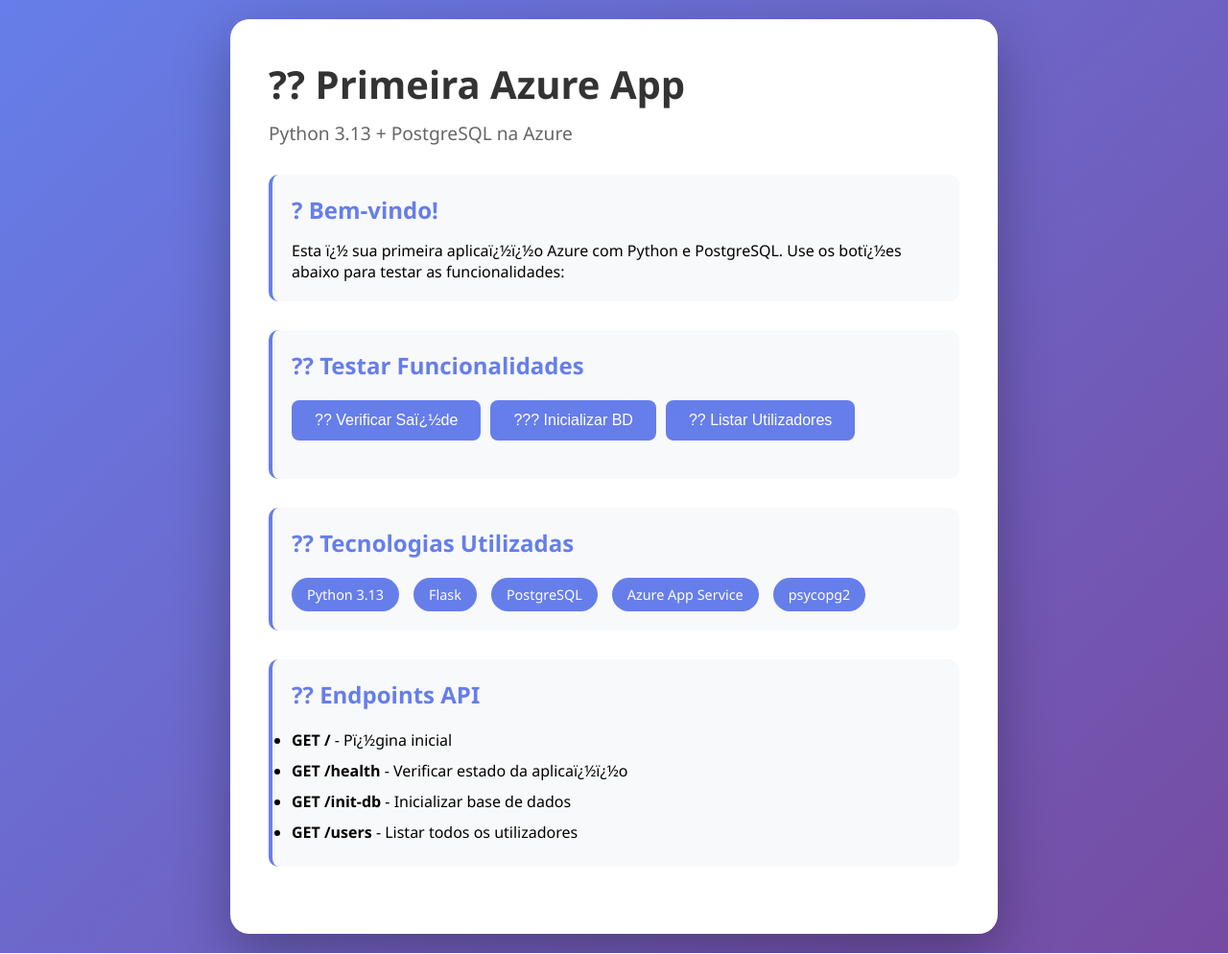
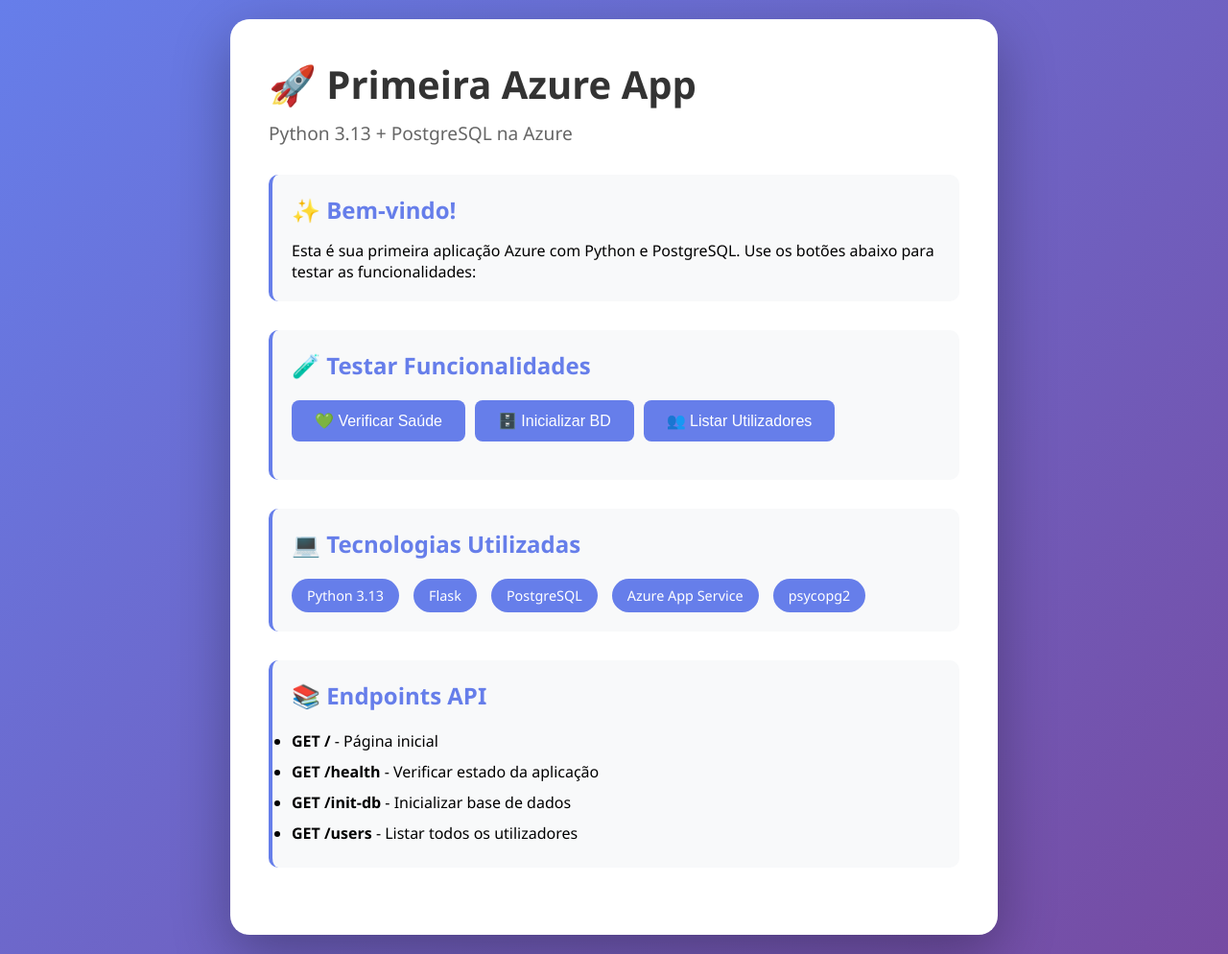
Before and after one commit to arkilian/FirstAzureApp, a Flask app: page / in a window 1280 px wide. Shown: the whole page at 96% size. Run offline with Flask 3, Linux system fonts and the light colour scheme; some libraries are stand-ins or nearby versions.

Commit message:
fix: correct encoding in index.html - restore proper emojis and Portuguese text

```diff
--- a/templates/index.html
+++ b/templates/index.html
@@ -135,28 +135,28 @@
 </head>
 <body>
     <div class="container">
-        <h1>?? Primeira Azure App</h1>
+        <h1>🚀 Primeira Azure App</h1>
         <p class="subtitle">Python 3.13 + PostgreSQL na Azure</p>
 
         <div class="section">
-            <h2>? Bem-vindo!</h2>
-            <p>Esta ï¿½ sua primeira aplicaï¿½ï¿½o Azure com Python e PostgreSQL. Use os botï¿½es abaixo para testar as funcionalidades:</p>
+            <h2>✨ Bem-vindo!</h2>
+            <p>Esta é sua primeira aplicação Azure com Python e PostgreSQL. Use os botões abaixo para testar as funcionalidades:</p>
         </div>
 
         <div class="section">
-            <h2>?? Testar Funcionalidades</h2>
+            <h2>🧪 Testar Funcionalidades</h2>
 
             <div class="button-group">
-                <button onclick="checkHealth()">?? Verificar Saï¿½de</button>
-                <button onclick="initDatabase()">??? Inicializar BD</button>
-                <button onclick="getUsers()">?? Listar Utilizadores</button>
+                <button onclick="checkHealth()">💚 Verificar Saúde</button>
+                <button onclick="initDatabase()">🗄️ Inicializar BD</button>
+                <button onclick="getUsers()">👥 Listar Utilizadores</button>
             </div>
 
             <div id="response" class="response"></div>
         </div>
 
         <div class="section">
-            <h2>?? Tecnologias Utilizadas</h2>
+            <h2>💻 Tecnologias Utilizadas</h2>
             <div class="tech-stack">
                 <span class="tech-badge">Python 3.13</span>
                 <span class="tech-badge">Flask</span>
@@ -167,10 +167,10 @@
         </div>
 
         <div class="section">
-            <h2>?? Endpoints API</h2>
+            <h2>📚 Endpoints API</h2>
             <ul style="line-height: 2;">
-                <li><strong>GET /</strong> - Pï¿½gina inicial</li>
-                <li><strong>GET /health</strong> - Verificar estado da aplicaï¿½ï¿½o</li>
+                <li><strong>GET /</strong> - Página inicial</li>
+                <li><strong>GET /health</strong> - Verificar estado da aplicação</li>
                 <li><strong>GET /init-db</strong> - Inicializar base de dados</li>
                 <li><strong>GET /users</strong> - Listar todos os utilizadores</li>
             </ul>
@@ -190,7 +190,7 @@
                 let statusClass = data.status === 'healthy' ? 'success' : 'error';
                 let dbStatusClass = data.database === 'connected' ? 'success' : 'error';
                 responseDiv.innerHTML = `
-                    <h3>Estado da Aplicaï¿½ï¿½o</h3>
+                    <h3>Estado da Aplicação</h3>
                     <p>Status: <span class="status ${statusClass}">${data.status}</span></p>
                     <p>Base de Dados: <span class="status ${dbStatusClass}">${data.database || 'undefined'}</span></p>
                 `;
```
